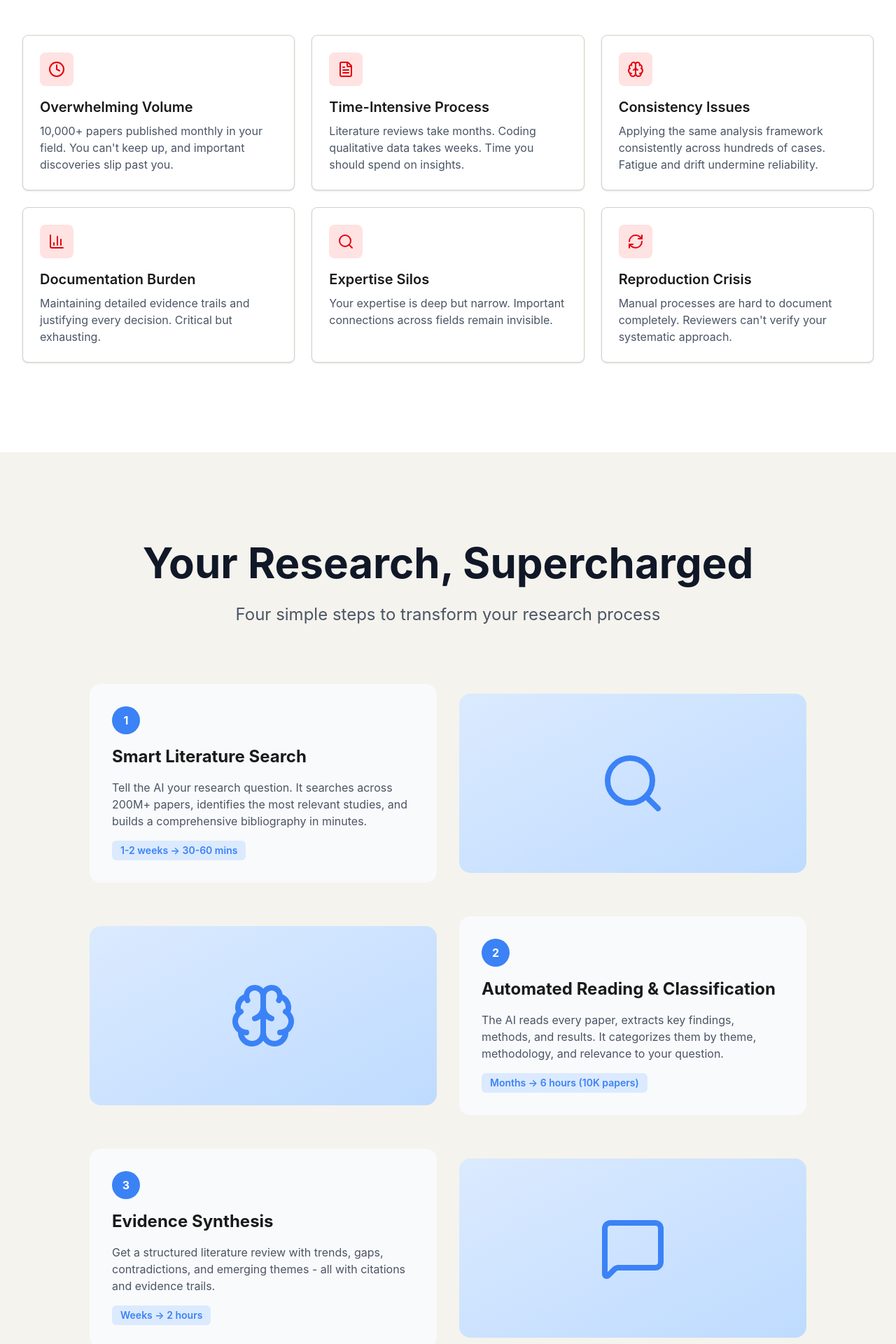
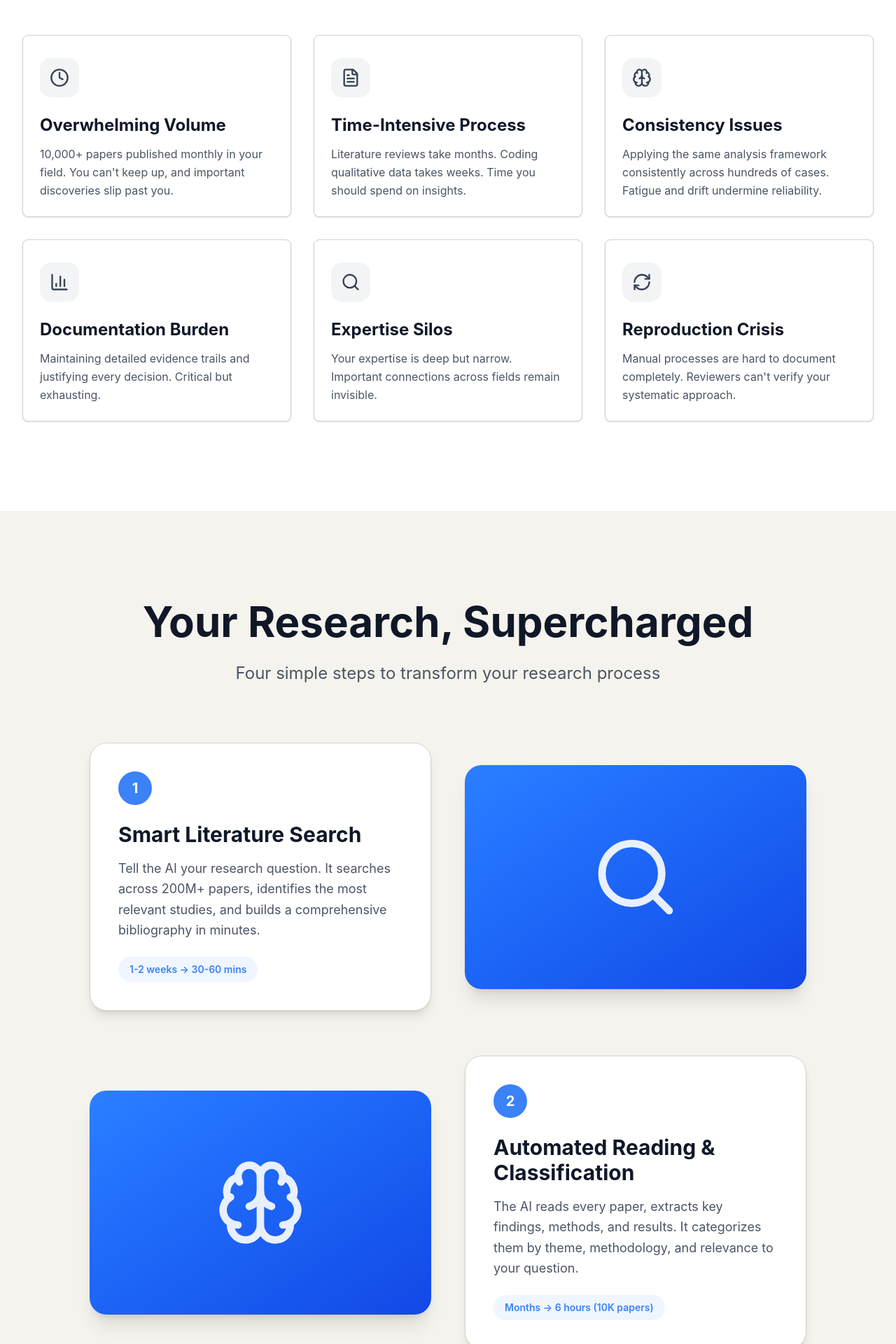
Before and after one commit to sgvsm/smart-researcher, a React (Vite) app: page / in a window 1280 px wide. Shown: the part 1320-3240 px from the top of the page at 70% size. Built offline with nearby package versions, Linux system fonts and the light colour scheme.

Commit message:
Thumps The Strumpstteee

```diff
--- a/src/App.tsx
+++ b/src/App.tsx
@@ -163,59 +163,59 @@ function App() {
               {t('problems.subtitle')}
             </p>
           </div>
-          <div className="grid md:grid-cols-2 lg:grid-cols-3 gap-6">
-            <Card className="hover:shadow-lg transition-shadow">
-              <CardContent className="pt-6">
-                <div className="w-12 h-12 bg-red-100 rounded-lg flex items-center justify-center mb-4">
-                  <Clock className="h-6 w-6 text-red-600" />
+          <div className="grid md:grid-cols-2 lg:grid-cols-3 gap-8">
+            <Card className="hover:shadow-xl transition-all duration-300 border-gray-200">
+              <CardContent className="pt-8">
+                <div className="w-14 h-14 bg-gray-100 rounded-2xl flex items-center justify-center mb-6">
+                  <Clock className="h-7 w-7 text-gray-700" />
                 </div>
-                <h3 className="text-xl font-semibold mb-2">{t('problems.cards.overwhelming.title')}</h3>
-                <p className="text-gray-600">{t('problems.cards.overwhelming.description')}</p>
+                <h3 className="text-2xl font-bold mb-3 text-gray-900">{t('problems.cards.overwhelming.title')}</h3>
+                <p className="text-gray-600 leading-relaxed">{t('problems.cards.overwhelming.description')}</p>
               </CardContent>
             </Card>
-            <Card className="hover:shadow-lg transition-shadow">
-              <CardContent className="pt-6">
-                <div className="w-12 h-12 bg-red-100 rounded-lg flex items-center justify-center mb-4">
-                  <FileText className="h-6 w-6 text-red-600" />
+            <Card className="hover:shadow-xl transition-all duration-300 border-gray-200">
+              <CardContent className="pt-8">
+                <div className="w-14 h-14 bg-gray-100 rounded-2xl flex items-center justify-center mb-6">
+                  <FileText className="h-7 w-7 text-gray-700" />
                 </div>
-                <h3 className="text-xl font-semibold mb-2">{t('problems.cards.timeIntensive.title')}</h3>
-                <p className="text-gray-600">{t('problems.cards.timeIntensive.description')}</p>
+                <h3 className="text-2xl font-bold mb-3 text-gray-900">{t('problems.cards.timeIntensive.title')}</h3>
+                <p className="text-gray-600 leading-relaxed">{t('problems.cards.timeIntensive.description')}</p>
               </CardContent>
             </Card>
-            <Card className="hover:shadow-lg transition-shadow">
-              <CardContent className="pt-6">
-                <div className="w-12 h-12 bg-red-100 rounded-lg flex items-center justify-center mb-4">
-                  <Brain className="h-6 w-6 text-red-600" />
+            <Card className="hover:shadow-xl transition-all duration-300 border-gray-200">
+              <CardContent className="pt-8">
+                <div className="w-14 h-14 bg-gray-100 rounded-2xl flex items-center justify-center mb-6">
+                  <Brain className="h-7 w-7 text-gray-700" />
                 </div>
-                <h3 className="text-xl font-semibold mb-2">{t('problems.cards.consistency.title')}</h3>
-                <p className="text-gray-600">{t('problems.cards.consistency.description')}</p>
+                <h3 className="text-2xl font-bold mb-3 text-gray-900">{t('problems.cards.consistency.title')}</h3>
+                <p className="text-gray-600 leading-relaxed">{t('problems.cards.consistency.description')}</p>
               </CardContent>
             </Card>
-            <Card className="hover:shadow-lg transition-shadow">
-              <CardContent className="pt-6">
-                <div className="w-12 h-12 bg-red-100 rounded-lg flex items-center justify-center mb-4">
-                  <BarChart3 className="h-6 w-6 text-red-600" />
+            <Card className="hover:shadow-xl transition-all duration-300 border-gray-200">
+              <CardContent className="pt-8">
+                <div className="w-14 h-14 bg-gray-100 rounded-2xl flex items-center justify-center mb-6">
+                  <BarChart3 className="h-7 w-7 text-gray-700" />
                 </div>
-                <h3 className="text-xl font-semibold mb-2">{t('problems.cards.documentation.title')}</h3>
-                <p className="text-gray-600">{t('problems.cards.documentation.description')}</p>
+                <h3 className="text-2xl font-bold mb-3 text-gray-900">{t('problems.cards.documentation.title')}</h3>
+                <p className="text-gray-600 leading-relaxed">{t('problems.cards.documentation.description')}</p>
               </CardContent>
             </Card>
-            <Card className="hover:shadow-lg transition-shadow">
-              <CardContent className="pt-6">
-                <div className="w-12 h-12 bg-red-100 rounded-lg flex items-center justify-center mb-4">
-                  <Search className="h-6 w-6 text-red-600" />
+            <Card className="hover:shadow-xl transition-all duration-300 border-gray-200">
+              <CardContent className="pt-8">
+                <div className="w-14 h-14 bg-gray-100 rounded-2xl flex items-center justify-center mb-6">
+                  <Search className="h-7 w-7 text-gray-700" />
                 </div>
-                <h3 className="text-xl font-semibold mb-2">{t('problems.cards.expertise.title')}</h3>
-                <p className="text-gray-600">{t('problems.cards.expertise.description')}</p>
+                <h3 className="text-2xl font-bold mb-3 text-gray-900">{t('problems.cards.expertise.title')}</h3>
+                <p className="text-gray-600 leading-relaxed">{t('problems.cards.expertise.description')}</p>
               </CardContent>
             </Card>
-            <Card className="hover:shadow-lg transition-shadow">
-              <CardContent className="pt-6">
-                <div className="w-12 h-12 bg-red-100 rounded-lg flex items-center justify-center mb-4">
-                  <RefreshCw className="h-6 w-6 text-red-600" />
+            <Card className="hover:shadow-xl transition-all duration-300 border-gray-200">
+              <CardContent className="pt-8">
+                <div className="w-14 h-14 bg-gray-100 rounded-2xl flex items-center justify-center mb-6">
+                  <RefreshCw className="h-7 w-7 text-gray-700" />
                 </div>
-                <h3 className="text-xl font-semibold mb-2">{t('problems.cards.reproduction.title')}</h3>
-                <p className="text-gray-600">{t('problems.cards.reproduction.description')}</p>
+                <h3 className="text-2xl font-bold mb-3 text-gray-900">{t('problems.cards.reproduction.title')}</h3>
+                <p className="text-gray-600 leading-relaxed">{t('problems.cards.reproduction.description')}</p>
               </CardContent>
             </Card>
           </div>
@@ -229,66 +229,66 @@ function App() {
             <h2 className="text-4xl sm:text-5xl md:text-6xl font-bold mb-6 text-gray-900">{t('howItWorks.title')}</h2>
             <p className="text-xl md:text-2xl text-gray-600 max-w-3xl mx-auto leading-relaxed">{t('howItWorks.subtitle')}</p>
           </div>
-          <div className="space-y-12">
-            <div className="grid md:grid-cols-2 gap-8 items-center">
-              <div className="bg-gray-50 p-8 rounded-2xl">
-                <div className="w-10 h-10 bg-primary text-white rounded-full flex items-center justify-center font-bold mb-4">1</div>
-                <h3 className="text-2xl font-bold mb-4">{t('howItWorks.steps.search.title')}</h3>
-                <p className="text-gray-600 mb-4">
+          <div className="space-y-16">
+            <div className="grid md:grid-cols-2 gap-12 items-center">
+              <div className="bg-white p-10 rounded-3xl shadow-lg border border-gray-200">
+                <div className="w-12 h-12 bg-primary text-white rounded-full flex items-center justify-center font-bold text-xl mb-6">1</div>
+                <h3 className="text-3xl font-bold mb-4 text-gray-900">{t('howItWorks.steps.search.title')}</h3>
+                <p className="text-gray-600 mb-6 leading-relaxed text-lg">
                   {t('howItWorks.steps.search.description')}
                 </p>
-                <span className="inline-block bg-blue-100 text-primary px-3 py-1 rounded-md text-sm font-semibold">
+                <span className="inline-block bg-blue-50 text-primary px-4 py-2 rounded-full text-sm font-semibold">
                   {t('howItWorks.steps.search.badge')}
                 </span>
               </div>
-              <div className="bg-gradient-to-br from-blue-100 to-blue-200 h-64 rounded-2xl flex items-center justify-center">
-                <Search className="h-24 w-24 text-primary" />
+              <div className="bg-gradient-to-br from-blue-500 to-blue-700 h-80 rounded-3xl flex items-center justify-center shadow-xl">
+                <Search className="h-32 w-32 text-white opacity-90" />
               </div>
             </div>
 
-            <div className="grid md:grid-cols-2 gap-8 items-center">
-              <div className="bg-gradient-to-br from-blue-100 to-blue-200 h-64 rounded-2xl flex items-center justify-center md:order-first">
-                <Brain className="h-24 w-24 text-primary" />
+            <div className="grid md:grid-cols-2 gap-12 items-center">
+              <div className="bg-gradient-to-br from-blue-500 to-blue-700 h-80 rounded-3xl flex items-center justify-center shadow-xl md:order-first">
+                <Brain className="h-32 w-32 text-white opacity-90" />
               </div>
-              <div className="bg-gray-50 p-8 rounded-2xl">
-                <div className="w-10 h-10 bg-primary text-white rounded-full flex items-center justify-center font-bold mb-4">2</div>
-                <h3 className="text-2xl font-bold mb-4">{t('howItWorks.steps.read.title')}</h3>
-                <p className="text-gray-600 mb-4">
+              <div className="bg-white p-10 rounded-3xl shadow-lg border border-gray-200">
+                <div className="w-12 h-12 bg-primary text-white rounded-full flex items-center justify-center font-bold text-xl mb-6">2</div>
+                <h3 className="text-3xl font-bold mb-4 text-gray-900">{t('howItWorks.steps.read.title')}</h3>
+                <p className="text-gray-600 mb-6 leading-relaxed text-lg">
                   {t('howItWorks.steps.read.description')}
                 </p>
-                <span className="inline-block bg-blue-100 text-primary px-3 py-1 rounded-md text-sm font-semibold">
+                <span className="inline-block bg-blue-50 text-primary px-4 py-2 rounded-full text-sm font-semibold">
                   {t('howItWorks.steps.read.badge')}
                 </span>
               </div>
             </div>
 
-            <div className="grid md:grid-cols-2 gap-8 items-center">
-              <div className="bg-gray-50 p-8 rounded-2xl">
-                <div className="w-10 h-10 bg-primary text-white rounded-full flex items-center justify-center font-bold mb-4">3</div>
-                <h3 className="text-2xl font-bold mb-4">{t('howItWorks.steps.review.title')}</h3>
-                <p className="text-gray-600 mb-4">
+            <div className="grid md:grid-cols-2 gap-12 items-center">
+              <div className="bg-white p-10 rounded-3xl shadow-lg border border-gray-200">
+                <div className="w-12 h-12 bg-primary text-white rounded-full flex items-center justify-center font-bold text-xl mb-6">3</div>
+                <h3 className="text-3xl font-bold mb-4 text-gray-900">{t('howItWorks.steps.review.title')}</h3>
+                <p className="text-gray-600 mb-6 leading-relaxed text-lg">
                   {t('howItWorks.steps.review.description')}
                 </p>
-                <span className="inline-block bg-blue-100 text-primary px-3 py-1 rounded-md text-sm font-semibold">
+                <span className="inline-block bg-blue-50 text-primary px-4 py-2 rounded-full text-sm font-semibold">
                   {t('howItWorks.steps.review.badge')}
                 </span>
               </div>
-              <div className="bg-gradient-to-br from-blue-100 to-blue-200 h-64 rounded-2xl flex items-center justify-center">
-                <MessageSquare className="h-24 w-24 text-primary" />
+              <div className="bg-gradient-to-br from-blue-500 to-blue-700 h-80 rounded-3xl flex items-center justify-center shadow-xl">
+                <MessageSquare className="h-32 w-32 text-white opacity-90" />
               </div>
             </div>
 
-            <div className="grid md:grid-cols-2 gap-8 items-center">
-              <div className="bg-gradient-to-br from-blue-100 to-blue-200 h-64 rounded-2xl flex items-center justify-center md:order-first">
-                <TrendingUp className="h-24 w-24 text-primary" />
+            <div className="grid md:grid-cols-2 gap-12 items-center">
+              <div className="bg-gradient-to-br from-blue-500 to-blue-700 h-80 rounded-3xl flex items-center justify-center shadow-xl md:order-first">
+                <TrendingUp className="h-32 w-32 text-white opacity-90" />
               </div>
-              <div className="bg-gray-50 p-8 rounded-2xl">
-                <div className="w-10 h-10 bg-primary text-white rounded-full flex items-center justify-center font-bold mb-4">4</div>
-                <h3 className="text-2xl font-bold mb-4">{t('howItWorks.steps.analyze.title')}</h3>
-                <p className="text-gray-600 mb-4">
+              <div className="bg-white p-10 rounded-3xl shadow-lg border border-gray-200">
+                <div className="w-12 h-12 bg-primary text-white rounded-full flex items-center justify-center font-bold text-xl mb-6">4</div>
+                <h3 className="text-3xl font-bold mb-4 text-gray-900">{t('howItWorks.steps.analyze.title')}</h3>
+                <p className="text-gray-600 mb-6 leading-relaxed text-lg">
                   {t('howItWorks.steps.analyze.description')}
                 </p>
-                <span className="inline-block bg-blue-100 text-primary px-3 py-1 rounded-md text-sm font-semibold">
+                <span className="inline-block bg-blue-50 text-primary px-4 py-2 rounded-full text-sm font-semibold">
                   {t('howItWorks.steps.analyze.badge')}
                 </span>
               </div>
@@ -304,75 +304,87 @@ function App() {
             <h2 className="text-4xl sm:text-5xl md:text-6xl font-bold mb-6 text-gray-900">{t('benefits.title')}</h2>
             <p className="text-xl md:text-2xl text-gray-600 max-w-3xl mx-auto leading-relaxed">{t('benefits.subtitle')}</p>
           </div>
-          <div className="grid md:grid-cols-2 lg:grid-cols-3 gap-6">
-            <Card className="hover:shadow-lg transition-shadow">
-              <CardContent className="pt-6">
-                <Rocket className="h-10 w-10 text-primary mb-4" />
-                <h3 className="text-xl font-semibold mb-2">{t('benefits.cards.faster.title')}</h3>
-                <p className="text-gray-600 mb-4">
+          <div className="grid md:grid-cols-2 lg:grid-cols-3 gap-8">
+            <Card className="hover:shadow-xl transition-all duration-300 border-gray-200">
+              <CardContent className="pt-8">
+                <div className="w-14 h-14 bg-blue-50 rounded-2xl flex items-center justify-center mb-6">
+                  <Rocket className="h-7 w-7 text-primary" />
+                </div>
+                <h3 className="text-2xl font-bold mb-3 text-gray-900">{t('benefits.cards.faster.title')}</h3>
+                <p className="text-gray-600 mb-6 leading-relaxed">
                   {t('benefits.cards.faster.description')}
                 </p>
-                <span className="inline-block bg-blue-100 text-primary px-3 py-1 rounded-md text-sm font-semibold">
+                <span className="inline-block bg-blue-50 text-primary px-4 py-2 rounded-full text-sm font-semibold">
                   {t('benefits.cards.faster.badge')}
                 </span>
               </CardContent>
             </Card>
-            <Card className="hover:shadow-lg transition-shadow">
-              <CardContent className="pt-6">
-                <Target className="h-10 w-10 text-primary mb-4" />
-                <h3 className="text-xl font-semibold mb-2">{t('benefits.cards.comprehensive.title')}</h3>
-                <p className="text-gray-600 mb-4">
+            <Card className="hover:shadow-xl transition-all duration-300 border-gray-200">
+              <CardContent className="pt-8">
+                <div className="w-14 h-14 bg-blue-50 rounded-2xl flex items-center justify-center mb-6">
+                  <Target className="h-7 w-7 text-primary" />
+                </div>
+                <h3 className="text-2xl font-bold mb-3 text-gray-900">{t('benefits.cards.comprehensive.title')}</h3>
+                <p className="text-gray-600 mb-6 leading-relaxed">
                   {t('benefits.cards.comprehensive.description')}
                 </p>
-                <span className="inline-block bg-blue-100 text-primary px-3 py-1 rounded-md text-sm font-semibold">
+                <span className="inline-block bg-blue-50 text-primary px-4 py-2 rounded-full text-sm font-semibold">
                   {t('benefits.cards.comprehensive.badge')}
                 </span>
               </CardContent>
             </Card>
-            <Card className="hover:shadow-lg transition-shadow">
-              <CardContent className="pt-6">
-                <BarChart3 className="h-10 w-10 text-primary mb-4" />
-                <h3 className="text-xl font-semibold mb-2">{t('benefits.cards.rigorous.title')}</h3>
-                <p className="text-gray-600 mb-4">
+            <Card className="hover:shadow-xl transition-all duration-300 border-gray-200">
+              <CardContent className="pt-8">
+                <div className="w-14 h-14 bg-blue-50 rounded-2xl flex items-center justify-center mb-6">
+                  <BarChart3 className="h-7 w-7 text-primary" />
+                </div>
+                <h3 className="text-2xl font-bold mb-3 text-gray-900">{t('benefits.cards.rigorous.title')}</h3>
+                <p className="text-gray-600 mb-6 leading-relaxed">
                   {t('benefits.cards.rigorous.description')}
                 </p>
-                <span className="inline-block bg-blue-100 text-primary px-3 py-1 rounded-md text-sm font-semibold">
+                <span className="inline-block bg-blue-50 text-primary px-4 py-2 rounded-full text-sm font-semibold">
                   {t('benefits.cards.rigorous.badge')}
                 </span>
               </CardContent>
             </Card>
-            <Card className="hover:shadow-lg transition-shadow">
-              <CardContent className="pt-6">
-                <CheckCircle className="h-10 w-10 text-primary mb-4" />
-                <h3 className="text-xl font-semibold mb-2">{t('benefits.cards.consistent.title')}</h3>
-                <p className="text-gray-600 mb-4">
+            <Card className="hover:shadow-xl transition-all duration-300 border-gray-200">
+              <CardContent className="pt-8">
+                <div className="w-14 h-14 bg-blue-50 rounded-2xl flex items-center justify-center mb-6">
+                  <CheckCircle className="h-7 w-7 text-primary" />
+                </div>
+                <h3 className="text-2xl font-bold mb-3 text-gray-900">{t('benefits.cards.consistent.title')}</h3>
+                <p className="text-gray-600 mb-6 leading-relaxed">
                   {t('benefits.cards.consistent.description')}
                 </p>
-                <span className="inline-block bg-blue-100 text-primary px-3 py-1 rounded-md text-sm font-semibold">
+                <span className="inline-block bg-blue-50 text-primary px-4 py-2 rounded-full text-sm font-semibold">
                   {t('benefits.cards.consistent.badge')}
                 </span>
               </CardContent>
             </Card>
-            <Card className="hover:shadow-lg transition-shadow">
-              <CardContent className="pt-6">
-                <Search className="h-10 w-10 text-primary mb-4" />
-                <h3 className="text-xl font-semibold mb-2">{t('benefits.cards.collaborative.title')}</h3>
-                <p className="text-gray-600 mb-4">
+            <Card className="hover:shadow-xl transition-all duration-300 border-gray-200">
+              <CardContent className="pt-8">
+                <div className="w-14 h-14 bg-blue-50 rounded-2xl flex items-center justify-center mb-6">
+                  <Search className="h-7 w-7 text-primary" />
+                </div>
+                <h3 className="text-2xl font-bold mb-3 text-gray-900">{t('benefits.cards.collaborative.title')}</h3>
+                <p className="text-gray-600 mb-6 leading-relaxed">
                   {t('benefits.cards.collaborative.description')}
                 </p>
-                <span className="inline-block bg-blue-100 text-primary px-3 py-1 rounded-md text-sm font-semibold">
+                <span className="inline-block bg-blue-50 text-primary px-4 py-2 rounded-full text-sm font-semibold">
                   {t('benefits.cards.collaborative.badge')}
                 </span>
               </CardContent>
             </Card>
-            <Card className="hover:shadow-lg transition-shadow">
-              <CardContent className="pt-6">
-                <DollarSign className="h-10 w-10 text-primary mb-4" />
-                <h3 className="text-xl font-semibold mb-2">{t('benefits.cards.affordable.title')}</h3>
-                <p className="text-gray-600 mb-4">
+            <Card className="hover:shadow-xl transition-all duration-300 border-gray-200">
+              <CardContent className="pt-8">
+                <div className="w-14 h-14 bg-blue-50 rounded-2xl flex items-center justify-center mb-6">
+                  <DollarSign className="h-7 w-7 text-primary" />
+                </div>
+                <h3 className="text-2xl font-bold mb-3 text-gray-900">{t('benefits.cards.affordable.title')}</h3>
+                <p className="text-gray-600 mb-6 leading-relaxed">
                   {t('benefits.cards.affordable.description')}
                 </p>
-                <span className="inline-block bg-blue-100 text-primary px-3 py-1 rounded-md text-sm font-semibold">
+                <span className="inline-block bg-blue-50 text-primary px-4 py-2 rounded-full text-sm font-semibold">
                   {t('benefits.cards.affordable.badge')}
                 </span>
               </CardContent>
@@ -436,18 +448,18 @@ function App() {
           </div>
           <div className="space-y-4">
             {['q1', 'q2', 'q3', 'q4', 'q5', 'q6'].map((key, index) => (
-              <div key={index} className="bg-white rounded-lg overflow-hidden">
+              <div key={index} className="bg-white rounded-2xl overflow-hidden shadow-md border border-gray-200 hover:shadow-lg transition-all duration-300">
                 <button
                   onClick={() => setOpenFaq(openFaq === index ? null : index)}
-                  className="w-full px-6 py-4 text-left font-semibold flex justify-between items-center hover:bg-gray-50 transition-colors"
+                  className="w-full px-8 py-6 text-left font-bold text-lg flex justify-between items-center hover:bg-gray-50 transition-colors text-gray-900"
                 >
                   <span>{t(`faq.questions.${key}.question`)}</span>
                   <ChevronDown
-                    className={`h-5 w-5 transition-transform ${openFaq === index ? 'rotate-180' : ''}`}
+                    className={`h-6 w-6 text-primary transition-transform ${openFaq === index ? 'rotate-180' : ''}`}
                   />
                 </button>
                 {openFaq === index && (
-                  <div className="px-6 pb-4 text-gray-600">
+                  <div className="px-8 pb-6 text-gray-600 leading-relaxed text-lg">
                     {t(`faq.questions.${key}.answer`)}
                   </div>
                 )}
```
